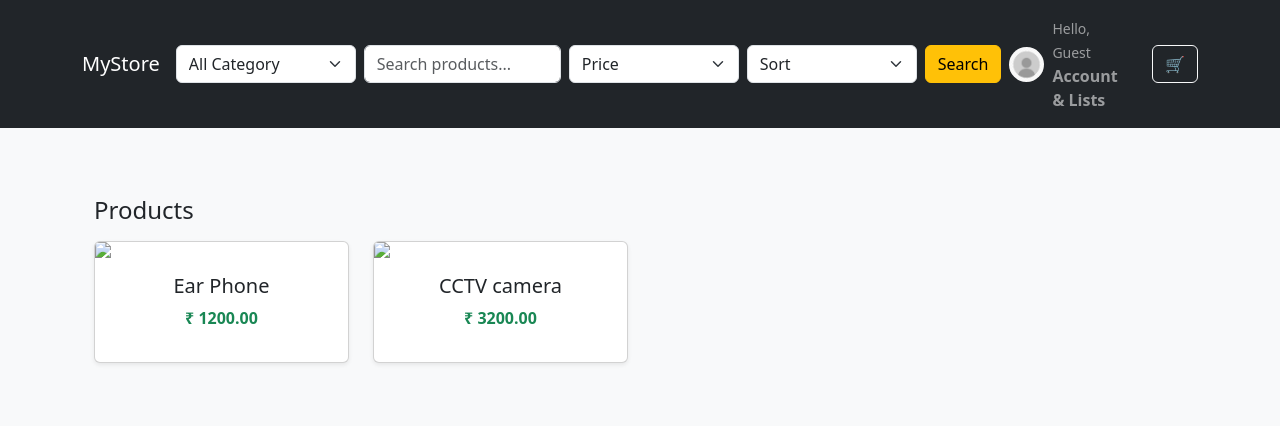
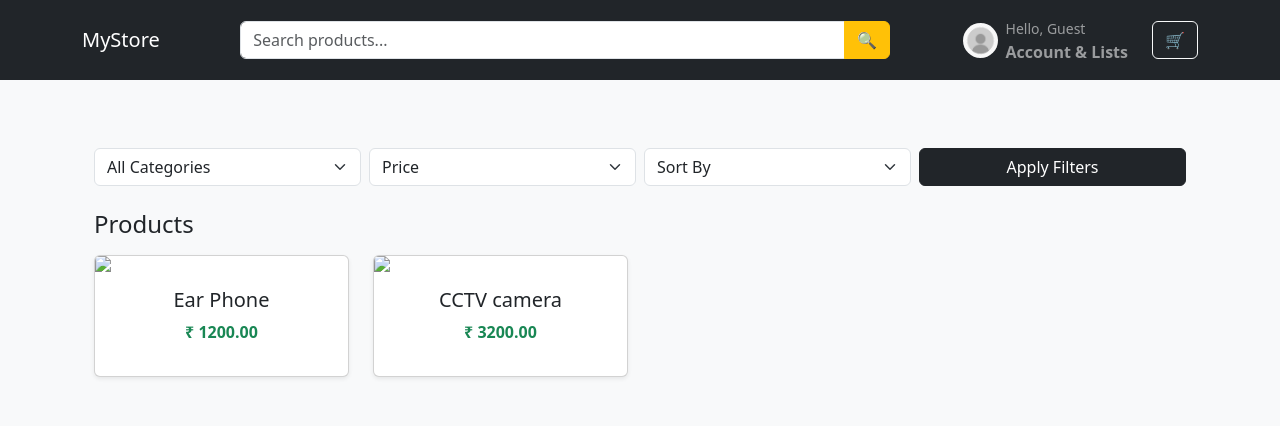
Before and after one commit to Jaspal2403/django-ecommerce, a Django app: page / in a window 1280 px wide. Shown: the top 426 px of the page. Run offline with Django 5.2, Linux system fonts and the light colour scheme; data comes from the database, SQL or seed files in the repository; data that the repository does not hold is empty; some libraries are stand-ins or nearby versions.

Commit message:
updated status filter on home screen and global search on base html

```diff
--- a/store/static/store/css/style.css
+++ b/store/static/store/css/style.css
@@ -65,31 +65,38 @@ body {
 }
 
 /* ================= ACCOUNT DROPDOWN ================= */
+/* Account dropdown */
+.account-wrapper {
+}
+
 .account-dropdown {
     display: none;
     position: absolute;
-    top: 60px;
+    top: 100%;
     right: 0;
-    width: 400px;   /* bigger like Amazon */
-    background: white;
-    padding: 20px;
+    width: 420px;
+    background: #fff;
+    color: #000;
+    padding: 18px;
     border-radius: 8px;
-    z-index: 1000;
+    z-index: 9999;
 }
 
 /* spacing */
 .account-dropdown a {
     display: block;
-    color: #000;
+    color: #111;
     text-decoration: none;
-    margin-bottom: 6px;
-    font-size: 14px;
+    margin-bottom: 8px;
 }
 
 .account-dropdown a:hover {
     color: #0d6efd;
 }
 
+.account-wrapper:hover .account-dropdown {
+    display: block;
+}
 /* ================= SEARCH BAR ================= */
 .search-container {
     display: flex;
--- a/store/templates/store/base.html
+++ b/store/templates/store/base.html
@@ -25,26 +25,15 @@
 
     <div class="collapse navbar-collapse">
 
-        <!-- SEARCH -->
+        <!-- Global Search -->
         <form class="mx-auto w-100 position-relative"
-            style="max-width:850px;"
+                style="max-width:650px;"
                 method="GET"
                 action="{% url 'search_products' %}">
 
-        <div class="d-flex gap-2">
+        <div class="input-group">
 
-            <!-- Category -->
-            <select name="category" class="form-select" style="max-width:180px;">
-                <option value="all">All Category</option>
-
-                {% for parent in parent_categories %}
-                    <option value="{{ parent.id }}">{{ parent.name }}</option>
-                {% endfor %}
-            </select>
-
-            <!-- Search -->
-            <div class="position-relative flex-grow-1">
-
+            <!-- Search Input -->
             <input
                 type="text"
                 class="form-control"
@@ -54,40 +43,27 @@
                 autocomplete="off"
             >
 
+            <!-- Search Button -->
+            <button class="btn btn-warning">
+                🔍
+            </button>
+
+        </div>
+
         <!-- Autocomplete -->
         <div id="suggestionBox"
             class="list-group position-absolute w-100 shadow"
             style="z-index:999; display:none;">
         </div>
 
-            </div>
-
-            <!-- Price -->
-            <select name="price" class="form-select" style="max-width:170px;">
-                <option value="">Price</option>
-                <option value="under_500">Under ₹500</option>
-                <option value="500_2000">₹500 - ₹2000</option>
-                <option value="above_2000">Above ₹2000</option>
-            </select>
-
-            <!-- Sort -->
-            <select name="sort" class="form-select" style="max-width:170px;">
-                <option value="">Sort</option>
-                <option value="low">Low to High</option>
-                <option value="high">High to Low</option>
-                <option value="new">Newest</option>
-            </select>
-
-            <button class="btn btn-warning">Search</button>
-
-        </div>
         </form>
 
         <!-- RIGHT -->
         <ul class="navbar-nav align-items-center">
 
             <!-- ACCOUNT -->
-            <li class="nav-item dropdown position-relative">
+            <!-- <li class="nav-item dropdown position-relative"> -->
+            <li class="nav-item position-relative account-wrapper">
 
                 <a class="nav-link d-flex align-items-center">
                     <img src="{% static 'store/images/profile.jpg' %}"
@@ -215,17 +191,19 @@ document.addEventListener("DOMContentLoaded", function () {
     });
 
     // ACCOUNT DROPDOWN
-    const account = document.querySelector(".nav-item.dropdown.position-relative");
+    const account = document.querySelector(".account-wrapper");
     const accountMenu = document.querySelector(".account-dropdown");
 
     if (account && accountMenu) {
-        account.addEventListener("mouseenter", () => {
+
+        account.addEventListener("mouseenter", function () {
             accountMenu.style.display = "block";
         });
 
-        account.addEventListener("mouseleave", () => {
+        account.addEventListener("mouseleave", function () {
             accountMenu.style.display = "none";
         });
+
     }
 
 });
--- a/store/templates/store/home.html
+++ b/store/templates/store/home.html
@@ -31,6 +31,55 @@
 <!-- PRODUCT SECTION -->
 
 <div class="container mt-4">
+
+<!-- FILTER BAR -->
+<form method="GET" action="{% url 'search_products' %}" class="mb-4">
+
+<div class="row g-2 align-items-center">
+
+    <!-- Category -->
+    <div class="col-md-3">
+        <select name="category" class="form-select">
+            <option value="all">All Categories</option>
+
+            {% for parent in parent_categories %}
+                <option value="{{ parent.id }}">
+                    {{ parent.name }}
+                </option>
+            {% endfor %}
+        </select>
+    </div>
+
+    <!-- Price -->
+    <div class="col-md-3">
+        <select name="price" class="form-select">
+            <option value="">Price</option>
+            <option value="under_500">Under ₹500</option>
+            <option value="500_2000">₹500 - ₹2000</option>
+            <option value="above_2000">Above ₹2000</option>
+        </select>
+    </div>
+
+    <!-- Sort -->
+    <div class="col-md-3">
+        <select name="sort" class="form-select">
+            <option value="">Sort By</option>
+            <option value="low">Price Low to High</option>
+            <option value="high">Price High to Low</option>
+            <option value="new">Newest</option>
+        </select>
+    </div>
+
+    <!-- Button -->
+    <div class="col-md-3">
+        <button class="btn btn-dark w-100">
+            Apply Filters
+        </button>
+    </div>
+
+</div>
+
+</form>
 
 <h4 class="mb-3">Products</h4>
 
--- a/store/views.py
+++ b/store/views.py
@@ -50,8 +50,8 @@ def get_success_url(self):
     return self.request.GET.get('next', '/')
 
 
-def get_parent_categories():
-    return ParentCategory.objects.all()
+# def get_parent_categories():
+#     return ParentCategory.objects.all()
 
 #STABLE MODULE - DO NOT EDIT UNLESS NECESSARY
 #@login_required
```
Lines whose indentation alone changed are shown as unchanged.
